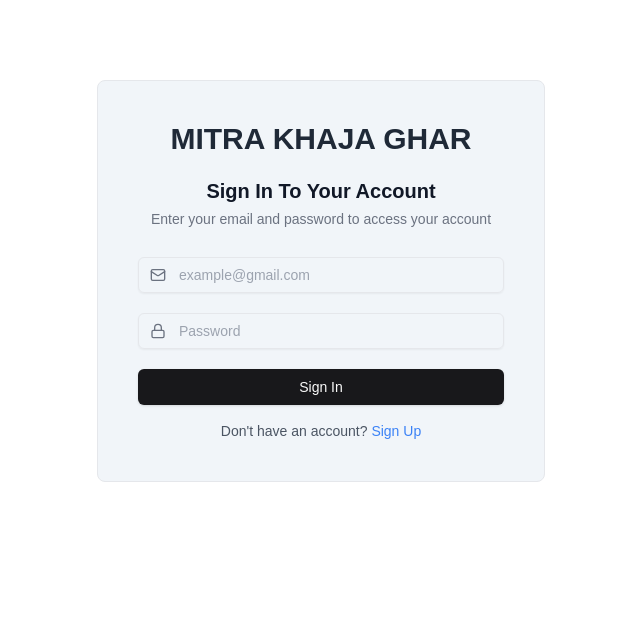
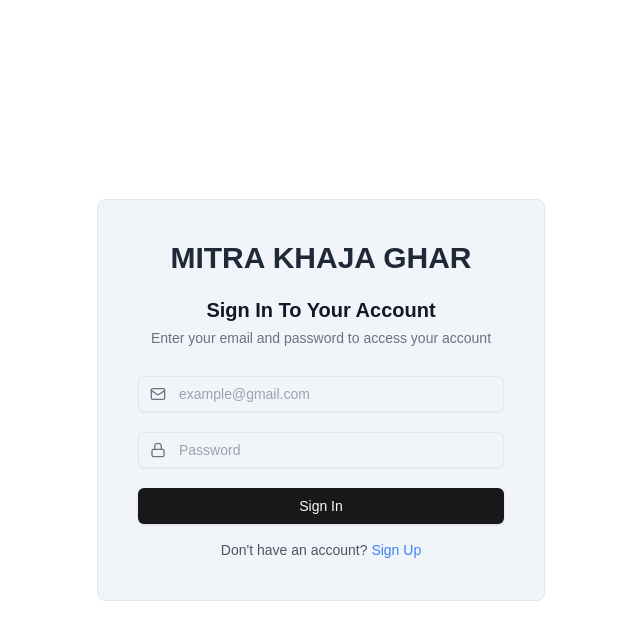
Before and after one commit to RahulKoju/E_Mitra, a Next.js app: page /sign-in in a window 1280 px wide. Shown: the top 640 px of the page, without its empty margins (319-959 px from the left). Built offline with nearby package versions, Linux system fonts and the light colour scheme.

Commit message:
add: layout client component for metadata

```diff
--- a/src/app/(auth)/sign-in/page.tsx
+++ b/src/app/(auth)/sign-in/page.tsx
@@ -40,7 +40,7 @@ function SignIn() {
   }, [isLoggedIn, router]);
 
   return (
-    <div className="flex items-baseline justify-center my-20 px-4">
+    <div className="flex items-center justify-center min-h-screen">
       <div className="flex flex-col items-center justify-center p-6 sm:p-10 bg-slate-100 border border-gray-200 w-full max-w-md rounded-lg">
         <div className="text-3xl font-bold text-gray-800 pb-5">
           <Link href="/">MITRA KHAJA GHAR</Link>
--- a/src/app/(auth)/sign-up/page.tsx
+++ b/src/app/(auth)/sign-up/page.tsx
@@ -40,7 +40,7 @@ function SignUp() {
   }, [isLoggedIn, router]);
 
   return (
-    <div className="flex items-baseline justify-center my-20 px-4">
+    <div className="flex items-center justify-center min-h-screen">
       <div className="flex flex-col items-center justify-center p-6 sm:p-10 bg-slate-100 border border-gray-200 w-full max-w-md rounded-lg">
         <div className="text-3xl font-bold text-gray-800 pb-5">
           <Link href="/">MITRA KHAJA GHAR</Link>
--- /dev/null
+++ b/src/app/LayoutClient.tsx
@@ -0,0 +1,31 @@
+"use client";
+import React from "react";
+import Header from "./_components/Header";
+import Footer from "./_components/Footer";
+import { Toaster } from "@/components/ui/sonner";
+import { usePathname } from "next/navigation";
+import { UpdateCartProvider } from "./_context/UpdateCartContext";
+import { AuthProvider } from "./_context/AuthContext";
+import Providers from "./Providers";
+
+export default function LayoutClient({
+  children,
+}: {
+  children: React.ReactNode;
+}) {
+  const pathname = usePathname();
+  const showHeaderFooter = pathname !== "/sign-in" && pathname !== "/sign-up";
+
+  return (
+    <Providers>
+      <AuthProvider>
+        <UpdateCartProvider>
+          {showHeaderFooter && <Header />}
+          <main>{children}</main>
+          {showHeaderFooter && <Footer />}
+          <Toaster />
+        </UpdateCartProvider>
+      </AuthProvider>
+    </Providers>
+  );
+}
--- a/src/app/layout.tsx
+++ b/src/app/layout.tsx
@@ -1,14 +1,7 @@
-"use client";
 import type { Metadata } from "next";
 import localFont from "next/font/local";
 import "./globals.css";
-import Header from "./_components/Header";
-import Footer from "./_components/Footer";
-import { Toaster } from "@/components/ui/sonner";
-import { usePathname } from "next/navigation";
-import { UpdateCartProvider } from "./_context/UpdateCartContext";
-import { AuthProvider } from "./_context/AuthContext";
-import Providers from "./Providers";
+import LayoutClient from "./LayoutClient";
 
 const geistSans = localFont({
   src: "./fonts/GeistVF.woff",
@@ -21,33 +14,23 @@ const geistMono = localFont({
   weight: "100 900",
 });
 
-// export const metadata: Metadata = {
-//   title: "Ecommerce",
-//   description: "Managing sales product and customer relation in a website",
-// };
+export const metadata: Metadata = {
+  title: "Ecommerce",
+  description:
+    "Managing sales product order and customer relation in a website",
+};
 
 export default function RootLayout({
   children,
 }: Readonly<{
   children: React.ReactNode;
 }>) {
-  const params = usePathname();
-  const show = params == "/sign-in" || params == "/sign-up" ? false : true;
   return (
     <html lang="en">
       <body
         className={`${geistSans.variable} ${geistMono.variable} antialiased`}
       >
-        <Providers>
-          <AuthProvider>
-            <UpdateCartProvider>
-              {show && <Header />}
-              {children}
-              <Toaster />
-              {show && <Footer />}
-            </UpdateCartProvider>
-          </AuthProvider>
-        </Providers>
+        <LayoutClient>{children}</LayoutClient>
       </body>
     </html>
   );
```
